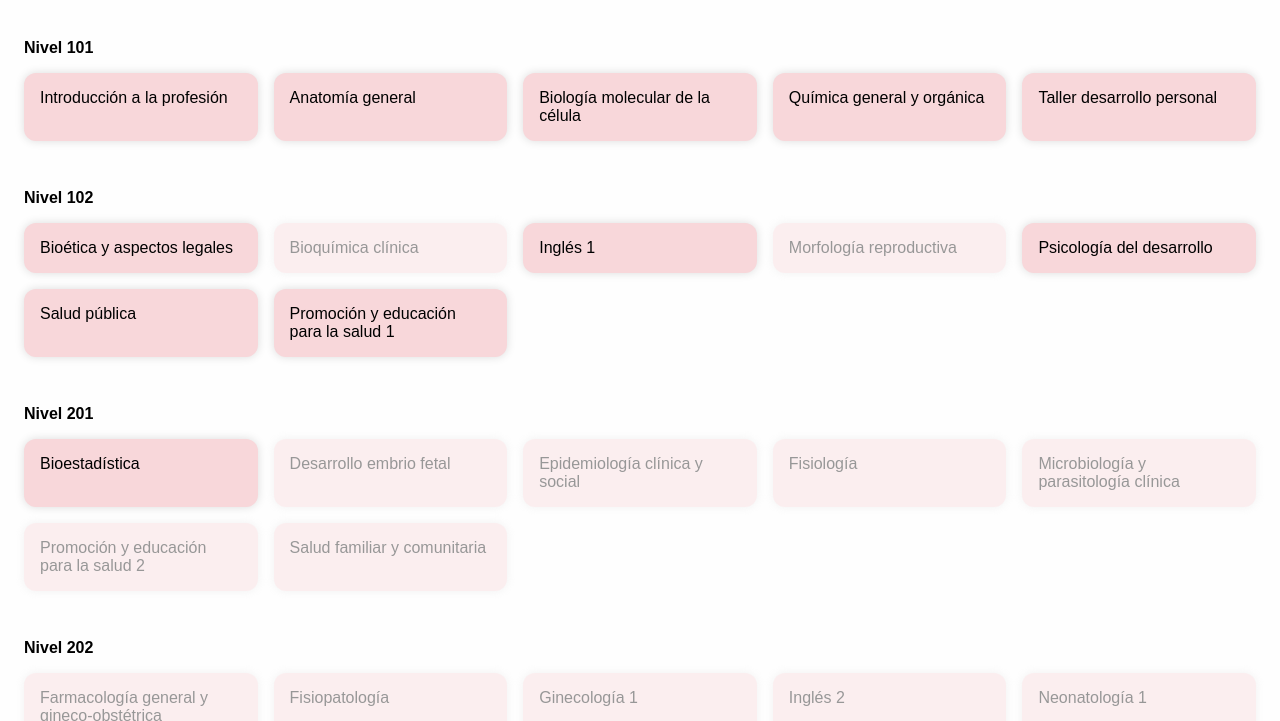
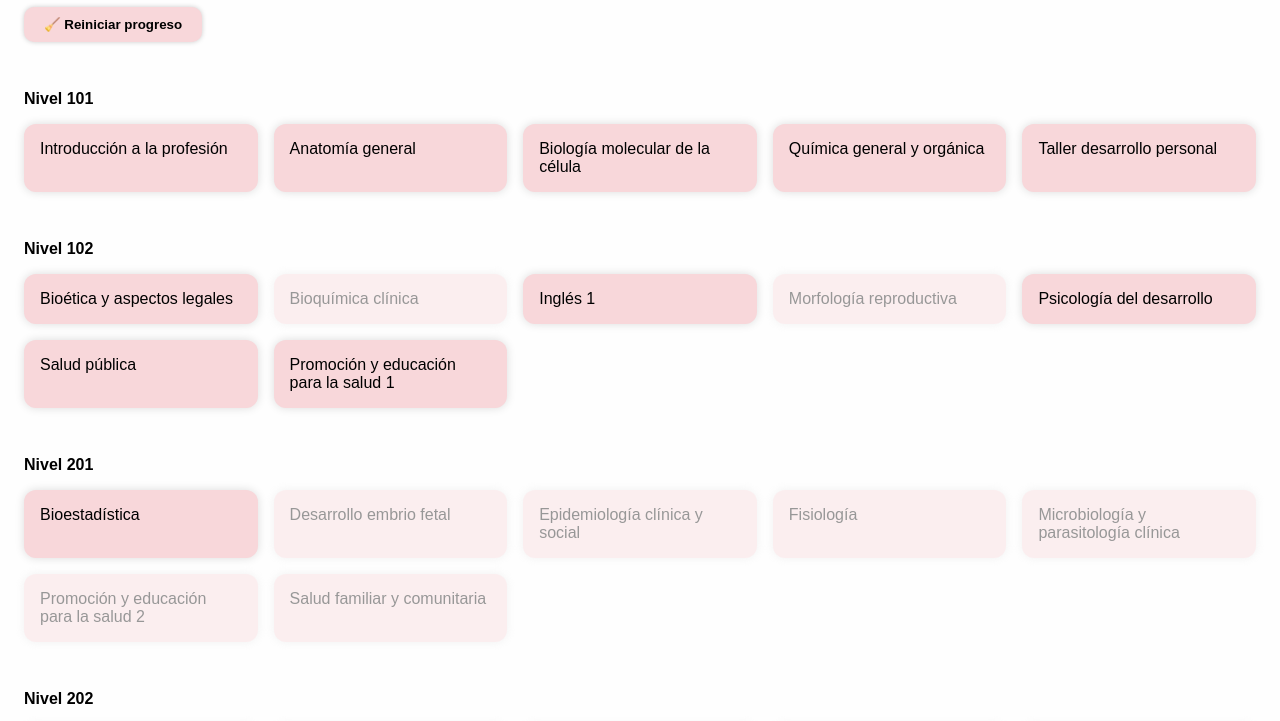
Before and after one commit to Dominisss/Malla-Obstetricia, a plain HTML site: page index.html in a window 1280 px wide. Shown: the part 97-818 px from the top of the page. Drawn offline with Linux system fonts and the light colour scheme.

Commit message:
Add files via upload

```diff
--- a/index.html
+++ b/index.html
@@ -7,6 +7,7 @@
 </head>
 <body>
   <h1>Malla Curricular Obstetricia</h1>
+  <button onclick="reiniciarProgreso()" class="reiniciar-btn">🧹 Reiniciar progreso</button>
   <div class="grid">
     <!-- Las asignaturas se llenan desde JS -->
   </div>
--- a/script.js
+++ b/script.js
@@ -47,3 +47,9 @@ function desbloquearCursos() {
 }
 
 crearMalla();
+
+
+function reiniciarProgreso() {
+  localStorage.removeItem("aprobados");
+  location.reload();
+}
--- a/style.css
+++ b/style.css
@@ -35,3 +35,19 @@ body {
   font-weight: bold;
   margin-top: 2rem;
 }
+
+.reiniciar-btn {
+  background-color: #f8d7da;
+  border: none;
+  padding: 10px 20px;
+  margin-bottom: 1rem;
+  border-radius: 10px;
+  font-weight: bold;
+  cursor: pointer;
+  box-shadow: 0 0 5px #ccc;
+  transition: background-color 0.3s;
+}
+
+.reiniciar-btn:hover {
+  background-color: #f3bfc5;
+}
```
